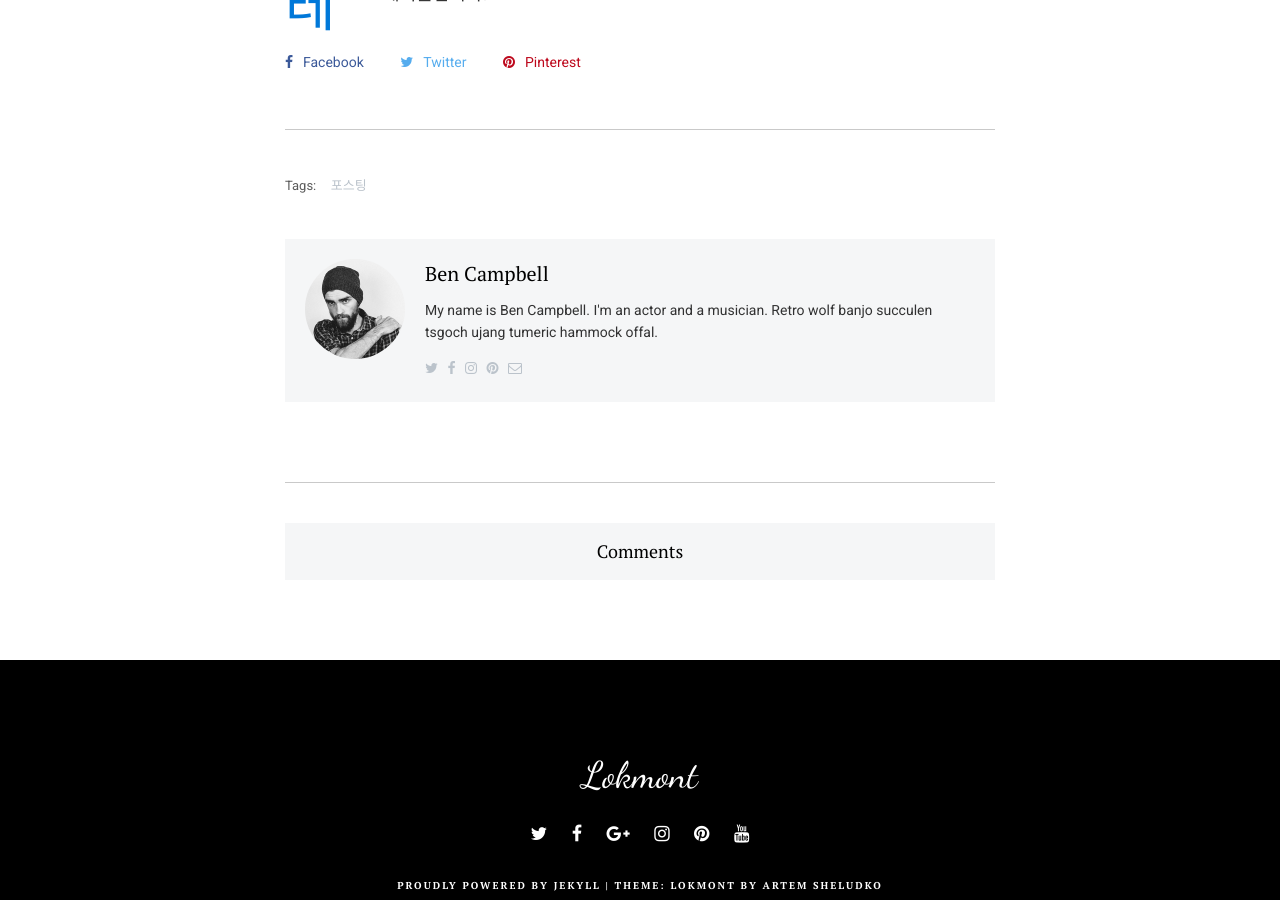
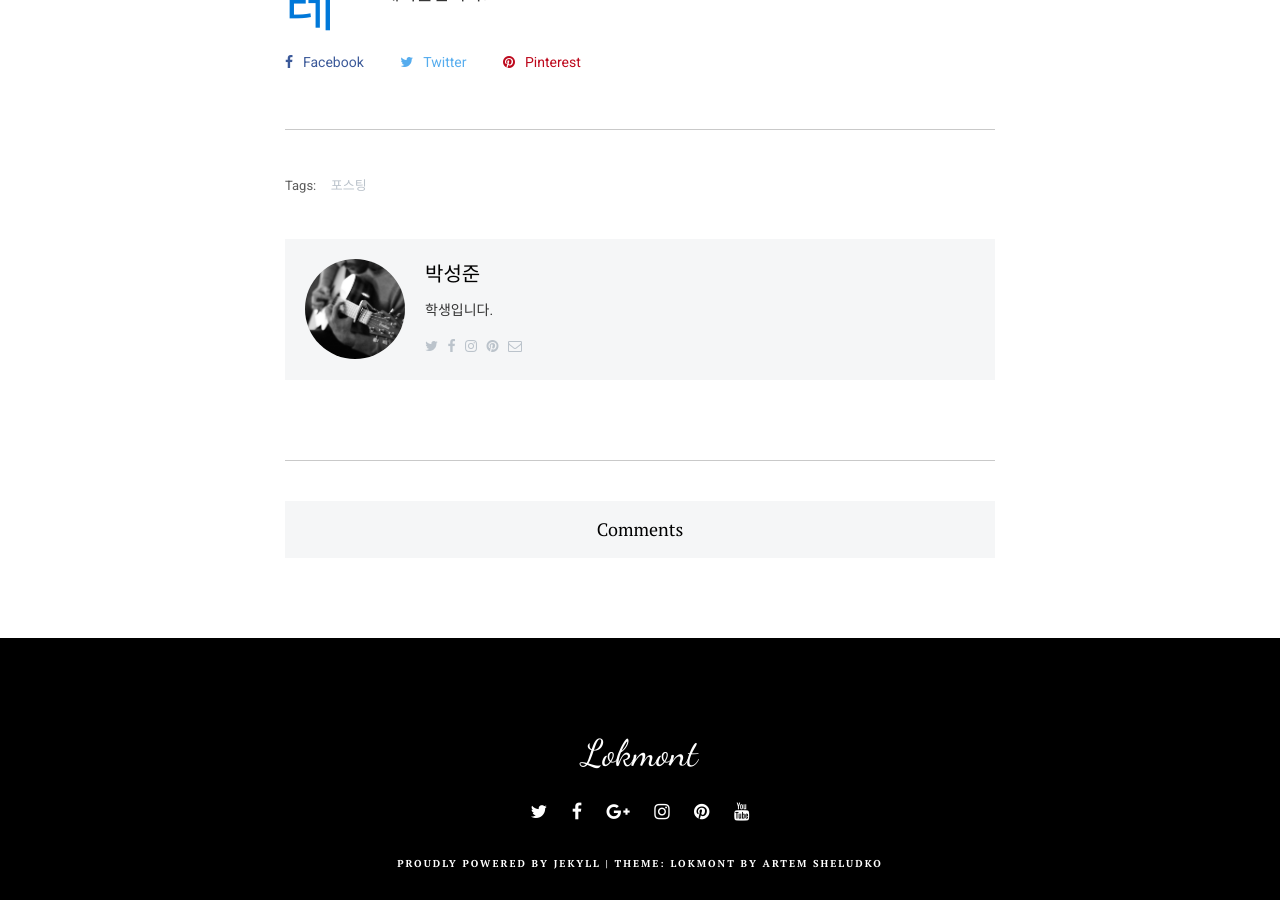
Before and after one commit to ParkSJ0607/parksj0607.github.io, a Jekyll site: the page built from _posts/2024-06-19-테스트.md, in a window 1280 px wide and 900 px high, scrolled down 861 px. Built offline with Jekyll 4.4.1, drawn with Linux system fonts in a browser that asks for light colours; comment, search, counter and statistics services are not loaded.

Commit message:
수정 1

```diff
--- a/_config.yml
+++ b/_config.yml
@@ -5,15 +5,15 @@ baseurl: "" # the subpath of your site, e.g. /blog
 url: "https://lokmont-jekyll.netlify.com/" # the base hostname & protocol for your site, e.g. http://example.com
 
 # Banner Section
-hero: 112.jpg
-hero-title: Welcome to Lokmont
+hero: 10.jpg
+hero-title: Welcome to parksj blog
 hero-description: A Responsive Jekyll Blog Theme. Theme suitable for any kind of creators.
 
 # Author - Creator
-author-name: Ben Campbell
-author-image: 10.jpg
-about-author: My name is Ben Campbell. I'm an actor and a musician. Retro wolf banjo succulen tsgoch ujang tumeric hammock offal.
-author-email: help.example@gmail.com
+author-name: 박성준
+author-image: 8.jpg
+about-author: 학생입니다.
+author-email: elwlrh45@gmail.com
 author-twitter: https://twitter.com/
 author-facebook: https://twitter.com/
 author-instagram: https://www.instagram.com/
```
Also changed, not shown: images/8.jpg (added).
